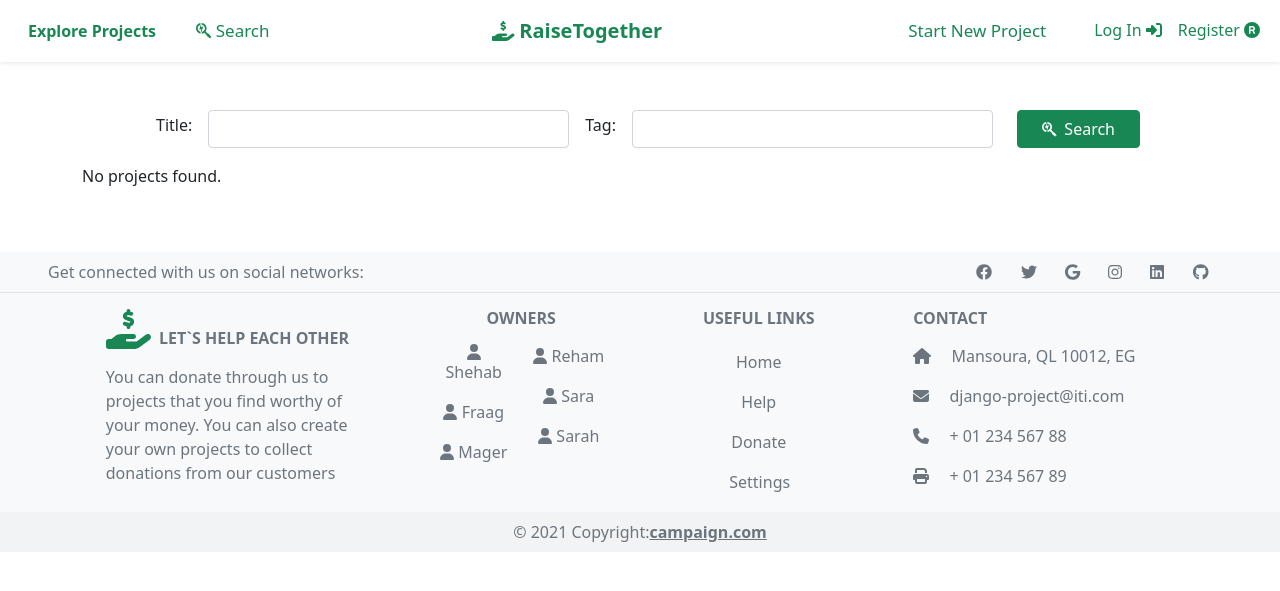
After one commit to shehabth1999/Raise-Together, a Django app: page /search/ in a window 1280 px wide. The commit adds this page. Shown: the top 591 px of the page. Run offline with Django 4.2, Linux system fonts and the light colour scheme; parts of the project's set-up code (start-up, migrations or seed data) failed here and were passed over; some libraries are stand-ins or nearby versions.

Commit message:
Handle Search Functionality & Some Style

```diff
--- /dev/null
+++ b/RaiseTogether/forms.py
@@ -0,0 +1,5 @@
+from django import forms
+
+class SearchForm(forms.Form):
+  title = forms.CharField(max_length=200, required=False)
+  tag = forms.CharField(max_length=100, required=False)
--- a/RaiseTogether/urls.py
+++ b/RaiseTogether/urls.py
@@ -20,6 +20,7 @@ from django.urls import path , include
 from django.conf import settings
 from django.conf.urls.static import static
 from RaiseTogether.views import index
+from RaiseTogether import views
 
 urlpatterns = [
     path('admin/', admin.site.urls),
@@ -27,6 +28,7 @@ urlpatterns = [
     path('categories/',include('categories.urls')),
     path('projects/',include('projects.urls')),
     path('donations/',include('donations.urls')),
-    path('', index, name="homepage.index")
+    path('', index, name="homepage.index"),
+    path('search/', views.search_projects, name='search_projects'),
 
 ] + static(settings.MEDIA_URL, document_root=settings.MEDIA_ROOT)
--- a/RaiseTogether/views.py
+++ b/RaiseTogether/views.py
@@ -1,10 +1,33 @@
 from django.shortcuts import render
 from django.http import HttpResponse
+from django.db.models import Q
 from categories.models import Category
 from projects.models import Project
+from RaiseTogether.forms import SearchForm
 
 def index(request):
   categories= Category.get_all_categories()
   latest_projects = Project.objects.order_by('-created_at')[:5]
   latest_featured_projects = Project.objects.filter(is_featured=True).order_by('-created_at')[:5]
   return render(request, 'homepage/index.html', context={"categories":categories, 'latest_projects': latest_projects, 'latest_featured_projects': latest_featured_projects})
+
+def search_projects(request):
+    form = SearchForm(request.GET)
+    projects = Project.objects.none()
+
+    if form.is_valid():
+        title = form.cleaned_data['title']
+        tag = form.cleaned_data['tag']
+
+        if title:
+            projects |= Project.objects.filter(title__icontains=title)
+
+        if tag:
+            projects |= Project.objects.filter(Q(tag__name__icontains=tag) | Q(tag__name__iexact=tag))
+
+    context = {
+        'form': form,
+        'projects': projects
+    }
+
+    return render(request, 'search/search.html', context)
--- a/donations/templates/layouts/base.html
+++ b/donations/templates/layouts/base.html
@@ -26,30 +26,29 @@
   <nav class="header navbar navbar-expand-lg navbar-light bg-white shadow-sm">
     <div class="container-fluid">
       <div class="collapse navbar-collapse d-flex justify-content-between" id="navbarSupportedContent">
-        <ul class="navbar-nav">
+        <ul class="navbar-nav me-auto">
           <li class="nav-item my-auto ms-2">
             <a class="nav-link text-center" href="{% url 'all_project' %}">
               <span class="text-success fw-bold">Explore Projects</span>
             </a>
           </li>
           <li class="nav-item my-auto ms-2">
-            <form class="d-flex mb-0">
-              <input class="form-control me-2" type="search" placeholder="Search" aria-label="Search">
-              <button class="btn btn-outline-success" type="submit"><i class="fa-brands fa-searchengin"></i></button>
-            </form>
+            <a class="nav-link text-center" href="{% url 'search_projects' %}">
+              <span class="text-success ms-3" style="font-size: 17px;"><i class="fa-brands fa-searchengin"></i> Search</span>
+            </a>
           </li>
         </ul>
-        <ul class="navbar-nav">
+        <ul class="navbar-nav mx-auto">
           <li class="nav-item my-auto ms-2">
             <a class="nav-link fw-bold text-success fs-5" aria-current="page" href="{% url 'homepage.index' %}">
               <i class="fa-solid fa-hand-holding-dollar fs-5 text-success"></i> RaiseTogether
             </a>
           </li>
         </ul>
-        <ul class="navbar-nav ms-4 mb-2 mb-lg-0">
+        <ul class="navbar-nav mb-2 mb-lg-0 ms-auto">
           <li class="nav-item my-auto ms-2">
-            <a class="btn btn-outline-success border-0  my-auto me-4 px-3 py-2" href="#">
-              Start New Project
+            <a class="nav-link text-center  my-auto me-4 px-3 py-2" style="font-size: 17px;" href="#">
+              <span class="text-success ms-3" style="font-size: 17px;">Start New Project</span>
             </a>
           </li>
           {% if user.id %}
@@ -159,6 +158,7 @@
      © 2021 Copyright:<a class="text-reset fw-bold" href="https://mdbootstrap.com/">campaign.com</a>
     </div>
   </footer>
+  <script src="{% static  'base/js/script.js' %}"></script>
   <script src="{% static 'bootstrap/js/bootstrap.js'%}"></script>
   <script src="{% static 'fontawesomefree/js/fontawesome.js' %}"></script>
   <script src="{% static 'fontawesomefree/js/solid.js' %}"></script>
--- /dev/null
+++ b/templates/search/search.html
@@ -0,0 +1,49 @@
+{% extends 'layouts/base.html' %}
+{% load static %}
+{% block title %} <title>Search</title>{% endblock %}
+{% block container %}
+<div class="container py-5">
+  <div style="width: 1000;" class="mx-auto ">
+    <form method="get" action="{% url 'search_projects' %}" class="d-flex justify-content-between align-items-center ">
+      {{ form }}
+      <button type="submit" class="btn btn-success ms-4 px-4 d-flex align-items-center "><i class="fa-brands fa-searchengin me-2"></i> Search</button>
+    </form>
+  </div>
+
+  {% if projects %}
+    <h2 class="my-4">Search Results:</h2>
+    <div class="row row-cols-1 row-cols-md-4 justify-content-center g-4">
+      {% for project in projects %}
+        <div class="col">
+          <div class="card border-0 shadow-sm bg-light">
+            <div id="carouselExampleSlidesOnly" class="carousel slide" data-bs-ride="carousel">
+              <div class="carousel-inner">
+                {% for image in project.images.all %}
+                <div class="carousel-item {% if forloop.counter0 == 0 %}active{% endif %}">
+                  <img src="{{image.get_image_url}}" class="d-block w-100 rounded-3" alt="..." style="height: 200px;">
+                </div>
+                {% endfor %}
+              </div>
+            </div>
+
+            <div class="card-body">
+              <h5 class="card-title"><span class="truncated">{{ project.title|slice:":20" }}</span></h5>
+              <p class="card-text"><span style="font-weight: 500;">Will Finish At: </span><small class="text-body-secondary">{{ project.end_time|date:'m - d - Y' }}</small></p>
+              <div class="d-flex justify-content-between align-items-end mt-4">
+                <a href="" class="btn text-success p-0"><i class="fa-solid fs-5 fa-hand-holding-dollar"></i></a>
+                {% if user == project.created_by %}
+                <a href="" class="btn text-success p-0"><i class="fa-regular fs-5 fa-pen-to-square"></i></a>
+                <a href="" class="btn text-danger p-0"><i class="fa-solid fs-5 fa-trash"></i></a>
+                {% endif %}
+                <a href="{% url 'project_detail' project.id %}" class="btn text-success p-0"><i class="fa-solid fs-5 fa-circle-info"></i></a>
+              </div>
+            </div>
+          </div>
+        </div>
+      {% endfor %}
+    </div>
+  {% else %}
+    <p>No projects found.</p>
+  {% endif %}
+</div>
+{% endblock %}
```
Also changed, not shown: donations/static/base/js/script.js (added, +43 -0 lines).
